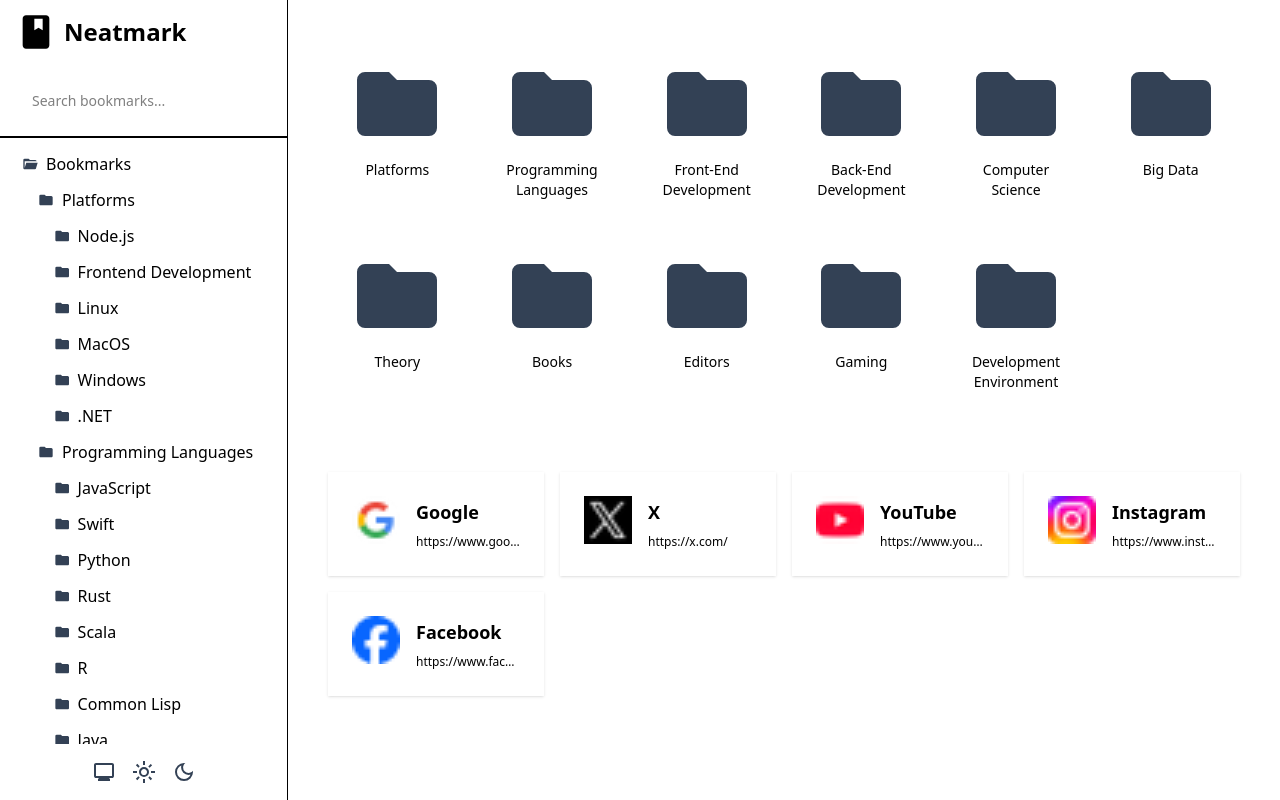
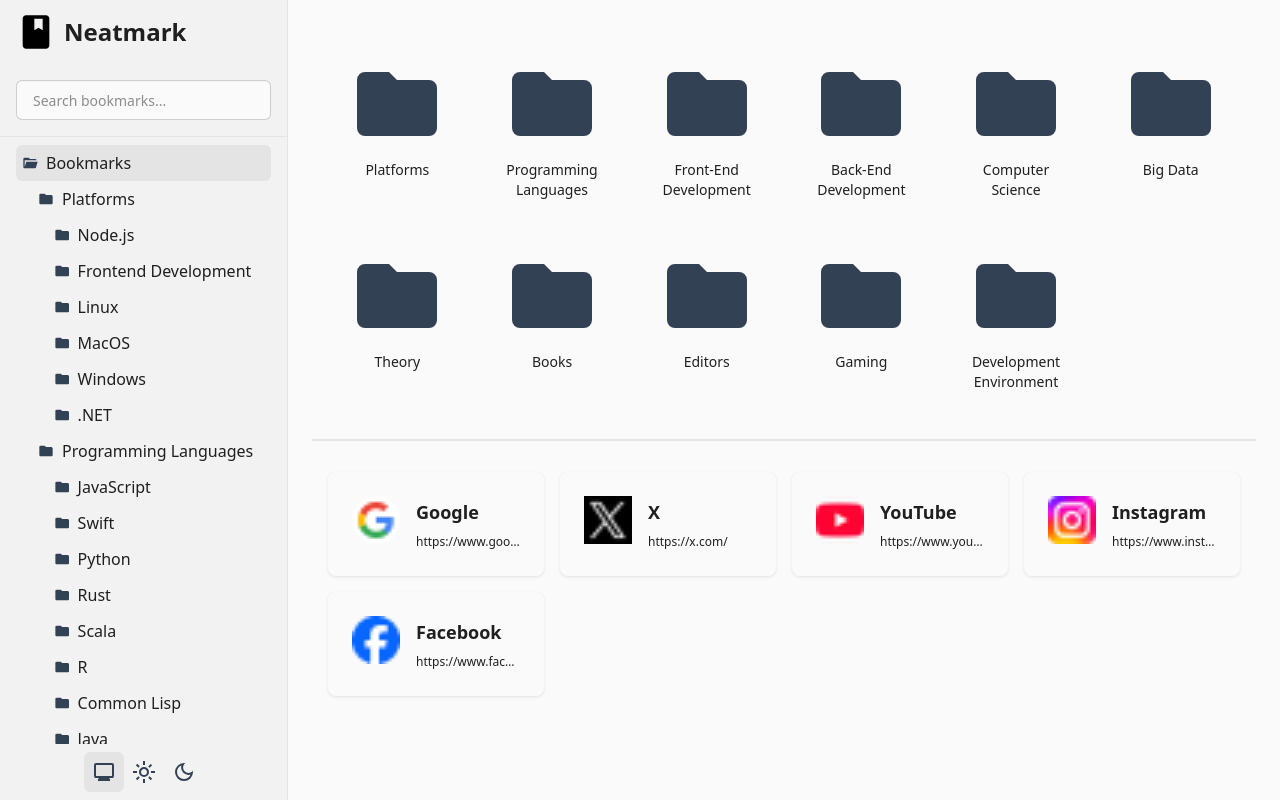
Before and after one commit to Neatmark-io/neatmark, a React (Vite) app: page / in a window 1280 px wide. Built offline with nearby package versions, Linux system fonts and the light colour scheme.

Commit message:
DaisyUI Default Light/Dark themes

```diff
--- a/src/index.css
+++ b/src/index.css
@@ -10,6 +10,79 @@
   prefix: ;
   logs: true;
 }
+
+/* DaisyUI Default Light theme */
+@plugin "daisyui/theme" {
+  name: "light";
+  default: true;
+  prefersdark: false;
+  color-scheme: "light";
+  --color-base-100: oklch(98.5% 0 0);
+  --color-base-200: oklch(96% 0 0);
+  --color-base-300: oklch(92% 0 0);
+  --color-base-content: oklch(24% 0.002 285);
+  --color-primary: oklch(44% 0.03 256.802);
+  --color-primary-content: oklch(98% 0 0);
+  --color-secondary: oklch(92% 0.004 286.32);
+  --color-secondary-content: oklch(44% 0.017 285.786);
+  --color-accent: oklch(70% 0.191 22.216);
+  --color-accent-content: oklch(98% 0.003 247.858);
+  --color-neutral: oklch(14% 0.005 285.823);
+  --color-neutral-content: oklch(92% 0.004 286.32);
+  --color-info: oklch(62% 0.214 259.815);
+  --color-info-content: oklch(98% 0.003 247.858);
+  --color-success: oklch(69% 0.17 162.48);
+  --color-success-content: oklch(98% 0.003 247.858);
+  --color-warning: oklch(79% 0.184 86.047);
+  --color-warning-content: oklch(98% 0.003 247.858);
+  --color-error: oklch(63% 0.237 25.331);
+  --color-error-content: oklch(98% 0.003 247.858);
+  --radius-selector: 0.5rem;
+  --radius-field: 0.375rem;
+  --radius-box: 0.5rem;
+  --size-selector: 0.25rem;
+  --size-field: 0.25rem;
+  --border: 1px;
+  --depth: 1;
+  --noise: 0;
+}
+
+/* DaisyUI Default Dark theme */
+@plugin "daisyui/theme" {
+  name: "dark";
+  default: false;
+  prefersdark: true;
+  color-scheme: "dark";
+  --color-base-100: oklch(20% 0 0);
+  --color-base-200: oklch(26% 0 0);
+  --color-base-300: oklch(37% 0 0);
+  --color-base-content: oklch(87% 0 0);
+  --color-primary: oklch(60% 0.15 256.802);
+  --color-primary-content: oklch(12% 0.003 285);
+  --color-secondary: oklch(26% 0.007 34.298);
+  --color-secondary-content: oklch(86% 0.005 56.366);
+  --color-accent: oklch(65% 0.191 22.216);
+  --color-accent-content: oklch(14% 0.005 285.823);
+  --color-neutral: oklch(70% 0.015 286.067);
+  --color-neutral-content: oklch(21% 0.006 285.885);
+  --color-info: oklch(62% 0.214 259.815);
+  --color-info-content: oklch(14% 0.005 285.823);
+  --color-success: oklch(76% 0.233 130.85);
+  --color-success-content: oklch(14% 0.005 285.823);
+  --color-warning: oklch(76% 0.188 70.08);
+  --color-warning-content: oklch(14% 0.005 285.823);
+  --color-error: oklch(64% 0.246 16.439);
+  --color-error-content: oklch(14% 0.005 285.823);
+  --radius-selector: 0.5rem;
+  --radius-field: 0.375rem;
+  --radius-box: 0.5rem;
+  --size-selector: 0.25rem;
+  --size-field: 0.25rem;
+  --border: 1px;
+  --depth: 1;
+  --noise: 0;
+}
+
 
 /**
  * Body Styles
@@ -110,7 +183,7 @@ body {
     px-2 sm:px-8 xl:px-0
     flex flex-col
     bg-base-200
-    xl:border-r border-base-300
+    xl:border-r border-secondary
     transform translate-x-0 transition-transform duration-100 ease-in-out;
 }
 
@@ -204,7 +277,7 @@ body {
 .searchbar {
   @apply relative
     max-sm:mt-2 px-12 py-2 sm:px-16 sm:py-4 lg:py-6 xl:p-4
-    border-b-2
+    border-b-1 border-secondary
     sm:text-4xl xl:text-base;
 }
 
@@ -440,6 +513,7 @@ body {
     flex items-center
     shadow hover:shadow-lg transition
     bg-base-100 hover:bg-base-200
+    shadow-base-300
     cursor-pointer;
 }
 
```
